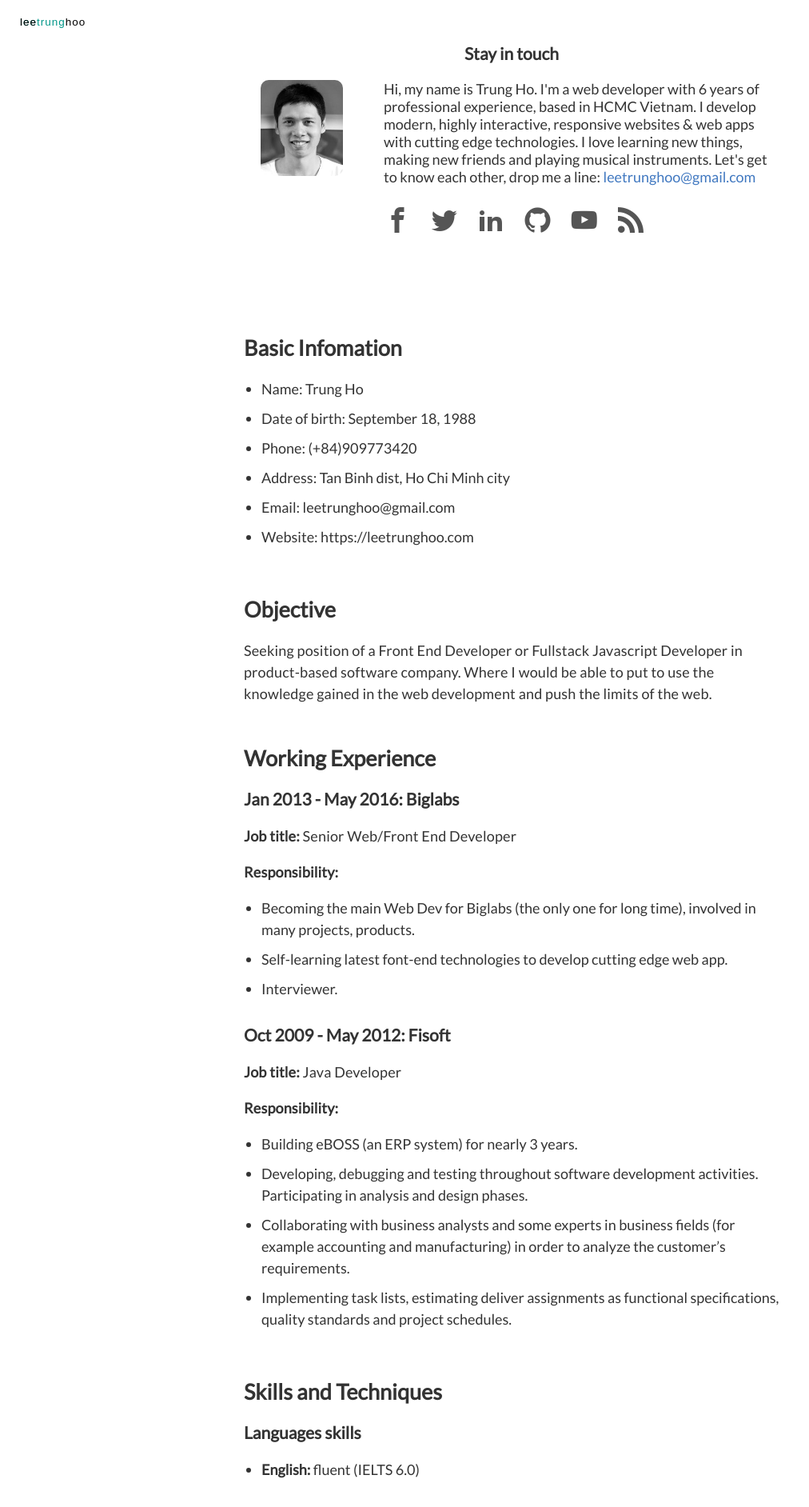
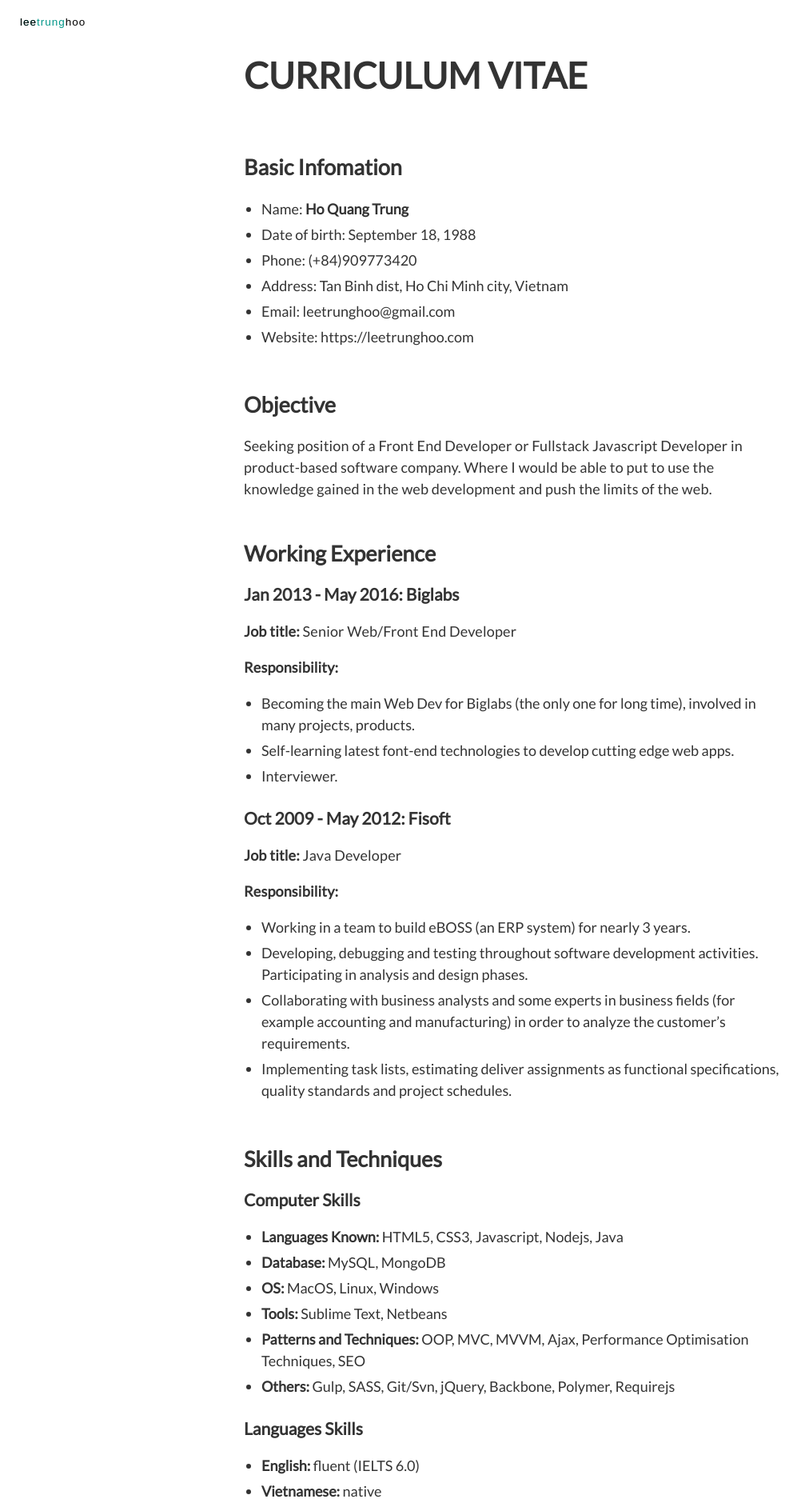
Before and after one commit to leetrunghoo/leetrunghoo.github.io, a Jekyll site: the page built from cv/index.md, in a window 1280 px wide. Shown: the top 1884 px of the page at 80% size, without its empty margins (0-1012 px from the left). Built offline with Jekyll 4.4.1, drawn with Linux system fonts in a browser that asks for light colours; nearby versions of some CDN libraries; some web fonts are replaced; some of the changed text lies outside the part shown.

Commit message:
update CV page

```diff
--- a/_layouts/portfolio.html
+++ b/_layouts/cv.html
@@ -3,14 +3,13 @@
 ---
 
 <article>
-
-	{% include subscribe.html %}
-
     <div class="container container--content">
         <div class="content-body">
         	{{ content }}
         </div>
     </div>
+
+	{% include subscribe.html %}
 </article>
 <footer class="section--footer">
     © 2016 Made by <strong>Trung Ho</strong> with
--- a/assets/css/_sass/_typography.scss
+++ b/assets/css/_sass/_typography.scss
@@ -106,6 +106,12 @@
     border-left: 4px solid $black;
     @media (max-width: $screen-xs-max) {
         padding-left: 15px;
+    }
+}
+
+dl {
+    dt, dd {
+        line-height: $leading;
     }
 }
 
--- a/cv/index.md
+++ b/cv/index.md
@@ -1,12 +1,13 @@
 ---
-layout: portfolio
-title: "Portfolio of Trung Ho (leetrunghoo)"
+layout: cv
+title: "CV of Trung Ho (leetrunghoo)"
 ---
+# CURRICULUM VITAE
 
 {% assign cv = site.data.cv %}
 ## Basic Infomation
 {% assign basic = cv.basic %}
-- Name: {{ basic.name }}
+- Name: __{{ basic.name }}__
 - Date of birth: {{ basic.dob }}
 - Phone: {{ basic.phone }}
 - Address: {{ basic.address }}
@@ -32,39 +33,29 @@
 
 ## Skills and Techniques
 
-### Languages skills
-{% for lang in cv.language_skills %}
-- __{{ lang.name }}:__ {{ lang.description }}{% endfor %}
+{% for skill in cv.skills %}
+### {{ skill.type }}
+{{ skill.description }}
+{% for detail in skill.details %}
+- __{{ detail.name }}:__ {{ detail.description }}{% endfor %}
+{% endfor %}
 
-### Computer skills
-{% for skill in cv.computer_skills %}
-- __{{ skill.name }}:__ {{ skill.description }}{% endfor %}
+## Education
 
-### Communication skills
-The experience at work as well as joining outdoor activities has improved my ability to communicate effectively with everyone. It also taught me the importance of listening, supporting and respecting the others.
-
-### Teamwork skills
-The experience in working in a team helps me a lot to become a good team member. I am willing to share the information, trust and support other colleagues.
-
-### Problem solving skills
-As a software developer, I am used to face many problems. I had to handle not only bugs, but also critical problems like changing requirements. To handle them, firstly I identify the cause, then identify possible solutions, after that select the best solution.
+{% for detail in cv.education %}
+|__{{ detail.time }}:__| {{ detail.school }}|
+|| {{ detail.degree }}|{% endfor %}
 
 ## Interests
 
-Playing the guitar, listening to music, singing.
+{% for hobby in cv.hobbies %}
+- {{ hobby }}{% endfor %}
 
-Surfing the web, interested in new technologies, cell phone.
+## References
 
-Joining English speaking club and outdoor activities.
-
-## Refferences
-
-Mr. Le Quang Tri
-
-Position    : Project Director in Fisoft.
-
-Office Add  : 169B Thich Quang Duc, Phu Nhuan Dist, HCM City.
-
-Mobile No   : 0903935802
-
-Email       : trilq@fisoft.com.vn
+{% for person in cv.references %}
+__{{person.name}}__
+: Position: {{person.position}}
+: Phone: {{person.phone}}
+: Email: {{person.email}}
+{% endfor %}
--- a/index.html
+++ b/index.html
@@ -15,7 +15,7 @@
             </div>
         </div>
     </section>
-    <section class="section--last">
+    <!--<section class="section--last">
         <div class="container container--content">
         <div class="content-body">
             {% for work in site.data.cv.works %}
@@ -24,7 +24,7 @@
                 <h4>{{ work.position }}</h4>
             {% endfor %}
         </div>
-    </div>
+    </div>-->
     </section>
     <section class="section--postsWrapper">
         <div class="container">
```
Also changed, not shown: _data/cv.yml (+38 -23 lines), _includes/main.css.
